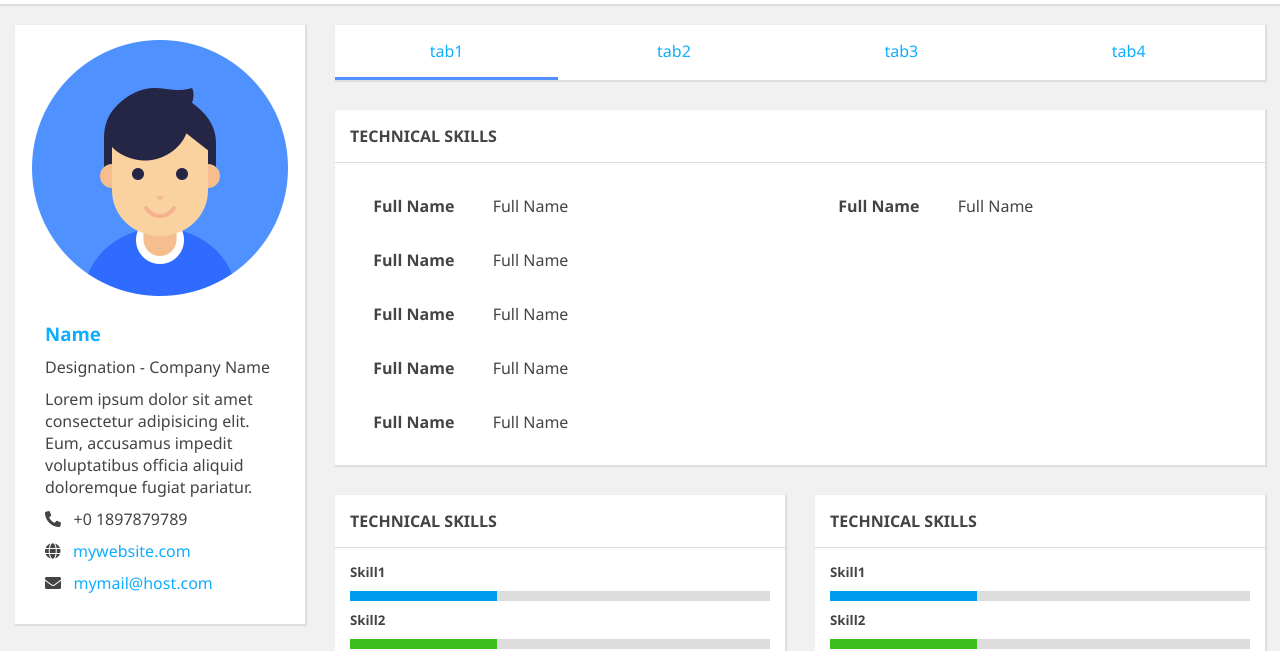
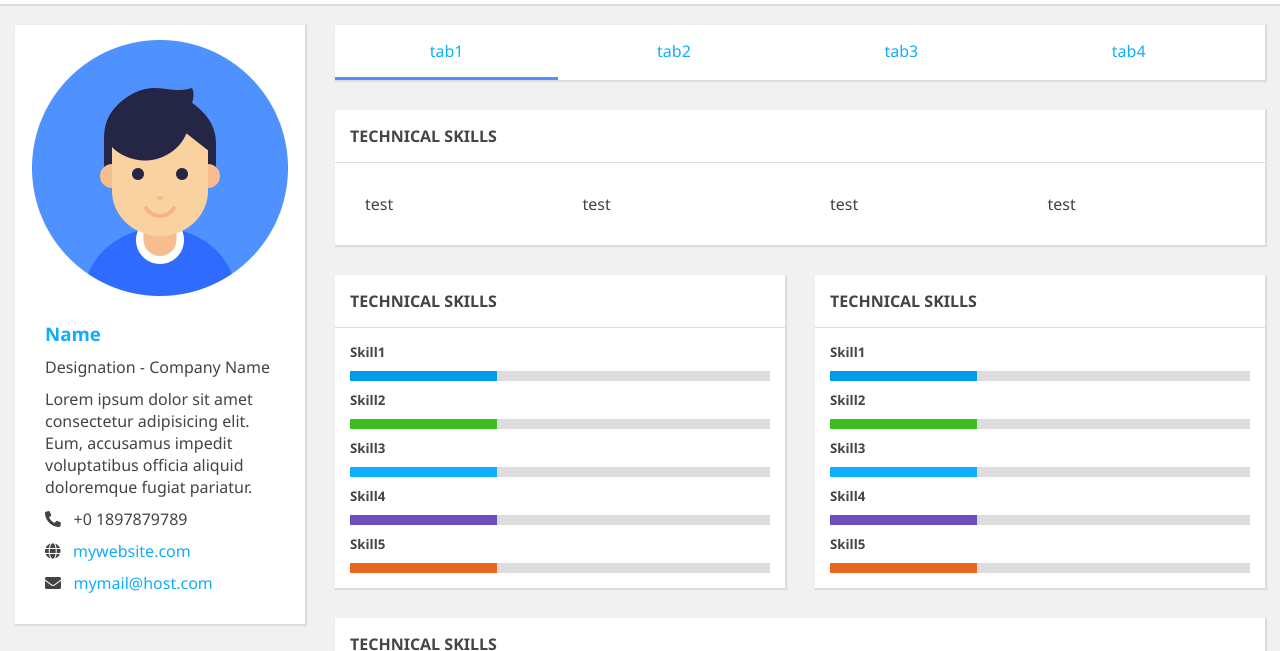
Before and after one commit to gk55gupta/eazyDiner-test, a plain HTML site: page profile.html in a window 1280 px wide. Shown: the part 70-721 px from the top of the page. Drawn offline with nearby package versions, Linux system fonts and the light colour scheme.

Commit message:
some changes

```diff
--- a/profile.html
+++ b/profile.html
@@ -130,60 +130,24 @@
                         </div>
                         <div class="row box-shadow bg-white ">
                             <div class="col-6 p-2">
-                                <table>
-                                    <tr>
-                                        <th>
-                                            Full Name
-                                        </th>
-                                        <td>
-                                            Full Name
-                                        </td>
-                                    </tr>
-                                    <tr>
-                                        <th>
-                                            Full Name
-                                        </th>
-                                        <td>
-                                            Full Name
-                                        </td>
-                                    </tr>
-                                    <tr>
-                                        <th>
-                                            Full Name
-                                        </th>
-                                        <td>
-                                            Full Name
-                                        </td>
-                                    </tr>
-                                    <tr>
-                                        <th>
-                                            Full Name
-                                        </th>
-                                        <td>
-                                            Full Name
-                                        </td>
-                                    </tr>
-                                    <tr>
-                                        <th>
-                                            Full Name
-                                        </th>
-                                        <td>
-                                            Full Name
-                                        </td>
-                                    </tr>
-                                </table>
+                                <div class="row-xs">
+                                    <div class="col-6 p-2">
+                                        test
+                                    </div>
+                                    <div class="col-6 p-2">
+                                        test
+                                    </div>
+                                </div>
                             </div>
                             <div class="col-6 p-2">
-                                <table>
-                                    <tr>
-                                        <th>
-                                            Full Name
-                                        </th>
-                                        <td>
-                                            Full Name
-                                        </td>
-                                    </tr>
-                                </table>
+                                <div class="row-xs">
+                                    <div class="col-6 p-2">
+                                        test
+                                    </div>
+                                    <div class="col-6 p-2">
+                                        test
+                                    </div>
+                                </div>
                             </div>
                         </div>
 
```
